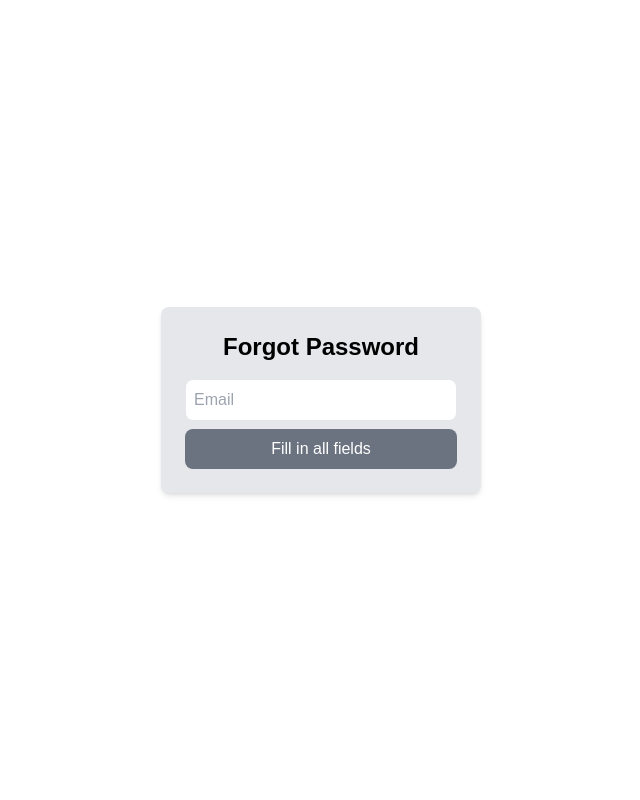
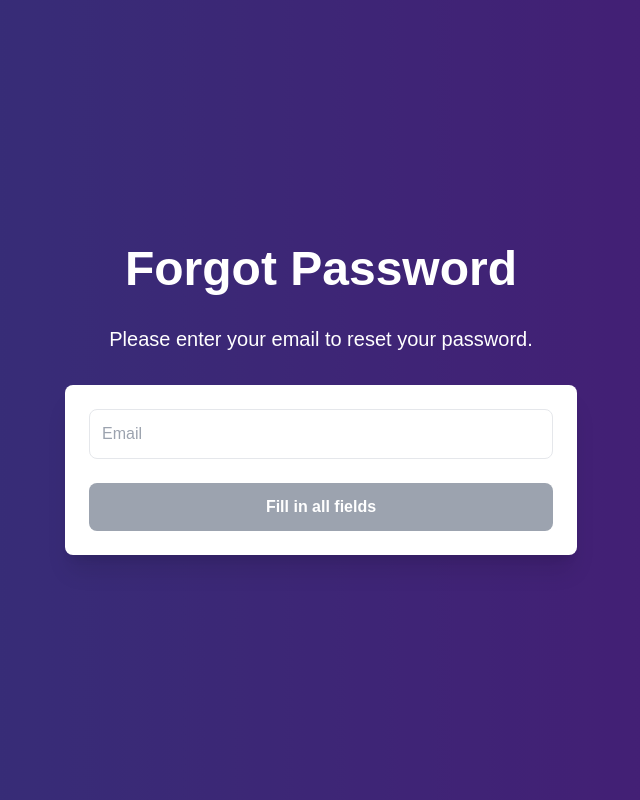
Before and after one commit to Sphe2001/clocking_system, a Next.js app: page /forgotpassword/admin in a window 1280 px wide. Shown: the whole page, without its empty margins (319-959 px from the left). Built offline with nearby package versions, Linux system fonts and the light colour scheme.

Commit message:
deigned pages and updated admin profile page

```diff
--- a/src/app/Profile/page.tsx
+++ b/src/app/Profile/page.tsx
@@ -1,15 +1,38 @@
-// pages/profile.tsx
-"use client";
+'use client';
 
-import React from "react";
+import React from 'react';
 
 const ProfilePage = () => {
   return (
-    <div className="flex justify-center items-center min-h-screen bg-gray-100">
-      <div className="bg-white p-6 rounded-lg shadow-md">
-        <h2 className="text-2xl font-bold text-center mb-4">Profile</h2>
-        <p className="text-lg">Welcome to your profile page!</p>
-        {/* Add additional profile information or functionality here */}
+    <div className="relative min-h-screen bg-gradient-to-r from-indigo-500 to-purple-600">
+      {/* Hero Section */}
+      <div className="flex flex-col items-center justify-center min-h-screen bg-cover bg-center relative p-4 sm:p-8 md:p-16 text-center text-white bg-opacity-60">
+      <div className="absolute top-0 left-0 w-full h-full bg-black opacity-50"></div>
+        <div className="relative z-10 max-w-lg w-full space-y-8">
+          <h2 className="text-4xl sm:text-5xl font-extrabold leading-tight text-white">
+            Profile
+          </h2>
+          <p className="text-lg sm:text-xl mb-8 text-white">
+            Welcome to your profile page! Here, you can view and edit your information.
+          </p>
+
+          {/* Profile Content */}
+          <div className="bg-white p-6 rounded-lg shadow-xl space-y-6">
+            <h3 className="text-xl font-semibold text-gray-700">User Information</h3>
+            <p className="text-lg text-gray-700">Username: JohnDoe</p>
+            <p className="text-lg text-gray-700">Email: johndoe@example.com</p>
+
+            {/* Add buttons for editing or logging out */}
+            <div className="flex justify-center space-x-4">
+              <button className="px-6 py-2 bg-indigo-600 text-white rounded-lg hover:bg-indigo-700">
+                Edit Profile
+              </button>
+              <button className="px-6 py-2 bg-red-600 text-white rounded-lg hover:bg-red-700">
+                Log Out
+              </button>
+            </div>
+          </div>
+        </div>
       </div>
     </div>
   );
--- a/src/app/forgotpassword/admin/page.tsx
+++ b/src/app/forgotpassword/admin/page.tsx
@@ -4,7 +4,6 @@ import React, { useEffect, useState } from 'react';
 import { useRouter } from 'next/navigation';
 import axios from 'axios';
 import toast, { Toaster } from 'react-hot-toast';
-
 
 export default function ForgotPasswordPage() {
   const router = useRouter();
@@ -21,7 +20,7 @@ export default function ForgotPasswordPage() {
     setLoading(true);
 
     try {
-        const response = await axios.post("/api/forgotpassword/admin", {email});
+      const response = await axios.post("/api/forgotpassword/admin", { email });
       toast.success('Request Sent');
       router.push('/adminlogin');
     } catch (error: any) {
@@ -30,34 +29,55 @@ export default function ForgotPasswordPage() {
       setLoading(false);
     }
   };
+
   return (
-    <div>
+    <div className="relative min-h-screen bg-gradient-to-r from-indigo-500 to-purple-600">
+      {/* Hero Section */}
+      <div className="flex flex-col items-center justify-center min-h-screen bg-cover bg-center relative p-4 sm:p-8 md:p-16 text-center text-white bg-opacity-60">
+        <div className="absolute top-0 left-0 w-full h-full bg-black opacity-50"></div>
+        <div className="relative z-10 max-w-lg w-full space-y-8">
+          <h2 className="text-4xl sm:text-5xl font-extrabold leading-tight text-white">
+            Forgot Password
+          </h2>
+          <p className="text-lg sm:text-xl mb-8 text-white">
+            Please enter your email to reset your password.
+          </p>
 
-          <div className="flex flex-col items-center justify-center min-h-screen bg-white">
-        <form onSubmit={onSubmit} className="p-6 bg-gray-200 rounded-lg w-80 shadow-md">
-          <h2 className="text-2xl font-bold mb-4 text-black text-center">Forgot Password</h2>
+          {/* Form */}
+          <form onSubmit={onSubmit} className="p-6 bg-white rounded-lg shadow-xl space-y-6">
+            {/* Email Input */}
             <input
               type="email"
-            className="p-2 mb-2 w-full border rounded-lg text-black focus:outline-none focus:ring-2 focus:ring-blue-500"
+              className="w-full p-3 border rounded-lg text-gray-700 focus:outline-none focus:ring-2 focus:ring-indigo-500"
               placeholder="Email"
               value={email}
-            onChange={(e) => setEmail(e.target.value )}
+              onChange={(e) => setEmail(e.target.value)}
               required
             />
 
+            {/* Send Request Button */}
             <div className="flex justify-center">
               <button
                 type="submit"
-              className={`p-2 w-full rounded-lg text-white ${buttonDisabled || loading ? 'bg-gray-500 cursor-not-allowed' : 'bg-black hover:bg-gray-800'}`}
+                className={`w-full py-3 rounded-lg text-white font-semibold ${
+                  buttonDisabled || loading
+                    ? 'bg-gray-400 cursor-not-allowed'
+                    : 'bg-indigo-600 hover:bg-indigo-700'
+                }`}
                 disabled={buttonDisabled || loading}
               >
-              {loading ? 'Sending request...' : buttonDisabled ? 'Fill in all fields' : 'Send request'}
+                {loading
+                  ? 'Sending request...'
+                  : buttonDisabled
+                  ? 'Fill in all fields'
+                  : 'Send request'}
               </button>
             </div>
           </form>
-        <Toaster />
         </div>
       </div>
 
-  )
+      <Toaster />
+    </div>
+  );
 }
--- a/src/app/forgotpassword/supervisor/page.tsx
+++ b/src/app/forgotpassword/supervisor/page.tsx
@@ -4,7 +4,6 @@ import React, { useEffect, useState } from 'react';
 import { useRouter } from 'next/navigation';
 import axios from 'axios';
 import toast, { Toaster } from 'react-hot-toast';
-
 
 export default function ForgotPasswordPage() {
   const router = useRouter();
@@ -21,7 +20,7 @@ export default function ForgotPasswordPage() {
     setLoading(true);
 
     try {
-        const response = await axios.post("/api/forgotpassword/supervisor", {email});
+      const response = await axios.post("/api/forgotpassword/supervisor", { email });
       toast.success('Request Sent');
       router.push('/');
     } catch (error: any) {
@@ -30,34 +29,55 @@ export default function ForgotPasswordPage() {
       setLoading(false);
     }
   };
+
   return (
-    <div>
+    <div className="relative min-h-screen bg-gradient-to-r from-indigo-500 to-purple-600">
+      {/* Hero Section */}
+      <div className="flex flex-col items-center justify-center min-h-screen bg-cover bg-center relative p-4 sm:p-8 md:p-16 text-center text-white bg-opacity-60">
+        <div className="absolute top-0 left-0 w-full h-full bg-black opacity-50"></div>
+        <div className="relative z-10 max-w-lg w-full space-y-8">
+          <h2 className="text-4xl sm:text-5xl font-extrabold leading-tight text-white">
+            Forgot Password
+          </h2>
+          <p className="text-lg sm:text-xl mb-8 text-white">
+            Please enter your email to reset your password.
+          </p>
 
-          <div className="flex flex-col items-center justify-center min-h-screen bg-white">
-        <form onSubmit={onSubmit} className="p-6 bg-gray-200 rounded-lg w-80 shadow-md">
-          <h2 className="text-2xl font-bold mb-4 text-black text-center">Forgot Password</h2>
+          {/* Form */}
+          <form onSubmit={onSubmit} className="p-6 bg-white rounded-lg shadow-xl space-y-6">
+            {/* Email Input */}
             <input
               type="email"
-            className="p-2 mb-2 w-full border rounded-lg text-black focus:outline-none focus:ring-2 focus:ring-blue-500"
+              className="w-full p-3 border rounded-lg text-gray-700 focus:outline-none focus:ring-2 focus:ring-indigo-500"
               placeholder="Email"
               value={email}
-            onChange={(e) => setEmail(e.target.value )}
+              onChange={(e) => setEmail(e.target.value)}
               required
             />
 
+            {/* Send Request Button */}
             <div className="flex justify-center">
               <button
                 type="submit"
-              className={`p-2 w-full rounded-lg text-white ${buttonDisabled || loading ? 'bg-gray-500 cursor-not-allowed' : 'bg-black hover:bg-gray-800'}`}
+                className={`w-full py-3 rounded-lg text-white font-semibold ${
+                  buttonDisabled || loading
+                    ? 'bg-gray-400 cursor-not-allowed'
+                    : 'bg-indigo-600 hover:bg-indigo-700'
+                }`}
                 disabled={buttonDisabled || loading}
               >
-              {loading ? 'Sending request...' : buttonDisabled ? 'Fill in all fields' : 'Send request'}
+                {loading
+                  ? 'Sending request...'
+                  : buttonDisabled
+                  ? 'Fill in all fields'
+                  : 'Send request'}
               </button>
             </div>
           </form>
-        <Toaster />
         </div>
       </div>
 
-  )
+      <Toaster />
+    </div>
+  );
 }
```
Lines whose indentation alone changed are shown as unchanged.
